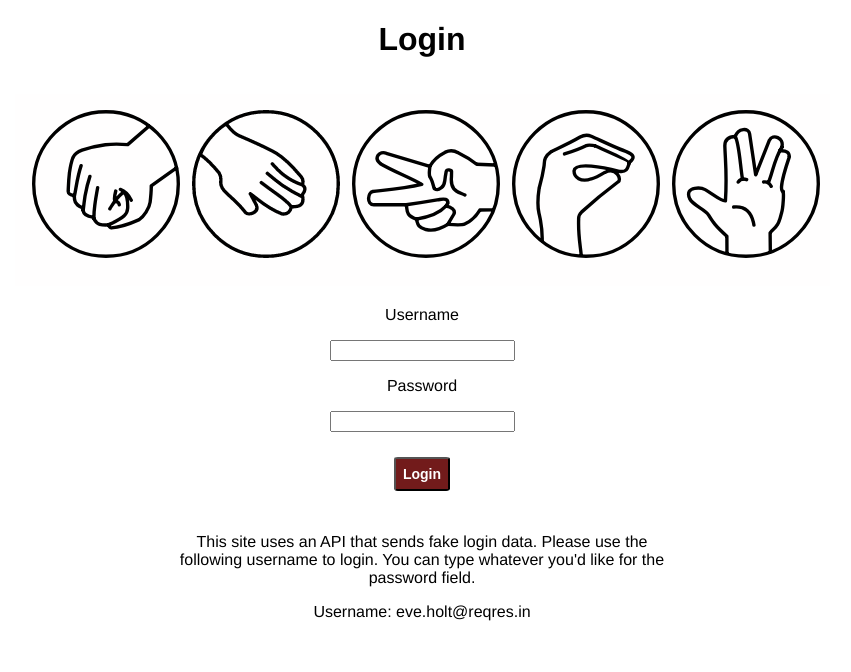
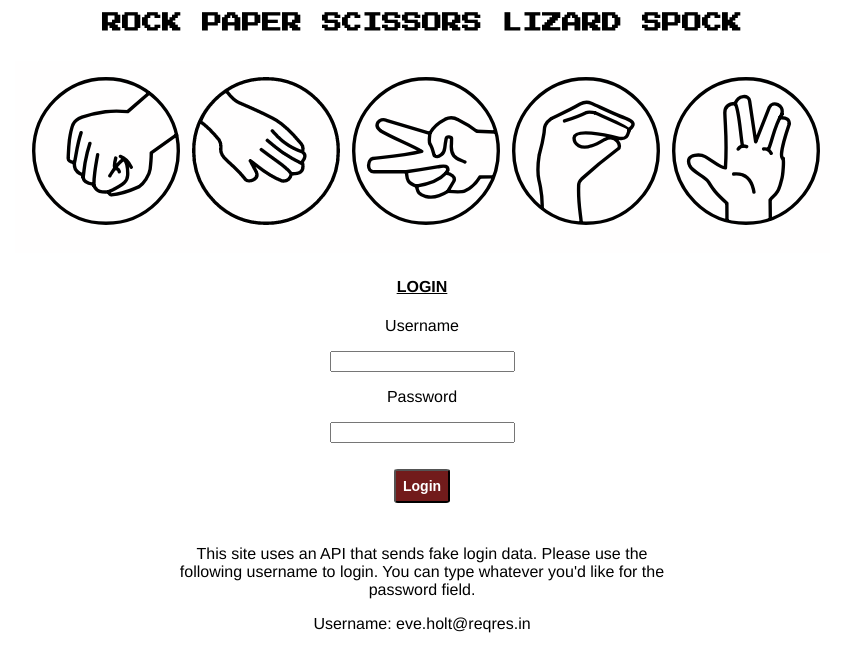
Before and after one commit to rainerb16/W14B-Vue-Rock-Paper-Scissors, a Vue app: page /#/ in a window 1280 px wide. Shown: the top 672 px of the page, without its empty margins (218-1069 px from the left). Built offline with nearby package versions, Linux system fonts and the light colour scheme.

Commit message:
Fixed cookies remove and error message. Add animation to buttons

```diff
--- a/src/components/scoreboard-component.vue
+++ b/src/components/scoreboard-component.vue
@@ -29,8 +29,8 @@ export default {
   align-items: left;
   justify-items: center;
   grid-template-columns: 1fr 1fr 1fr;
-  width: 30%;
-  margin-left: 35%;
+  width: 40%;
+  margin-left: 30%;
   margin-top: 3vh;
   margin-bottom: 3vh;
   color: black;
--- a/src/views/Game.vue
+++ b/src/views/Game.vue
@@ -1,5 +1,6 @@
 <template>
   <div>
+    <div v-if="token != undefined">
       <div id="nav">
         <div id="logout-btn" @click="logout">Logout</div>
       </div>
@@ -39,6 +40,11 @@
           </ul>
         </div>
         <computer-component />
+      </div>
+    </div>
+    <div v-else>
+      <h2>No user logged in. Please return to Login page.</h2>
+      <router-link to="/">Return to Login</router-link>
     </div>
   </div>
 </template>
@@ -119,7 +125,8 @@ export default {
           Lizard: -1,
           Spock: 0
         }
-      }
+      },
+      token: cookies.get("token")
     };
   },
   methods: {
@@ -156,6 +163,12 @@ export default {
   width: 10%;
   margin-left: 43.5%;
   cursor: pointer;
+  transform: perspective(1px) translateZ(0);
+  transition-duration: 0.3s;
+  transition-property: transform;
+}
+#logout-btn:hover {
+  transform: scale(0.9);
 }
 #players {
   display: grid;
@@ -180,13 +193,19 @@ button {
   background-color: rgb(114, 27, 27);
   color: white;
   padding: 7px;
-  font-size: 16px;
+  font-size: 14px;
   border-radius: 7%;
   width: 25%;
   cursor: pointer;
   box-shadow: 2px 0px 5px rgb(56, 56, 56);
   font-family: "Bangers", cursive;
   letter-spacing: 3px;
+  transform: perspective(1px) translateZ(0);
+  transition-duration: 0.3s;
+  transition-property: transform;
+}
+button:hover {
+  transform: scale(0.9);
 }
 #game-rules {
   display: grid;
--- a/src/views/Login.vue
+++ b/src/views/Login.vue
@@ -1,8 +1,9 @@
 <template>
   <div class="login">
-    <h1>Login</h1>
+    <h1 id="title">ROCK PAPER SCISSORS LIZARD SPOCK</h1>
     <form id="login-form" action="javascript:void(0)">
       <img src="../assets/rpslr.png" alt="Rock Paper Scissors Lizard Spock" />
+      <h4><u>LOGIN</u></h4>
       <p>Username</p>
       <input type="text" v-model="username" />
       <br />
@@ -62,6 +63,10 @@ export default {
 </script>
 
 <style scoped>
+#title {
+  font-family: "Press Start 2P", cursive;
+  font-size: 20px;
+}
 #button {
   margin: 2vw;
   background-color: rgb(114, 27, 27);
@@ -70,6 +75,13 @@ export default {
   font-weight: bold;
   font-size: 14px;
   border-radius: 7%;
+  transform: perspective(1px) translateZ(0);
+  transition-duration: 0.3s;
+  transition-property: transform;
+  cursor: pointer;
+}
+#button:hover {
+  transform: scale(0.9);
 }
 input {
   margin: 5px, 0px, 5px, 0px;
```
Lines whose indentation alone changed are shown as unchanged.
